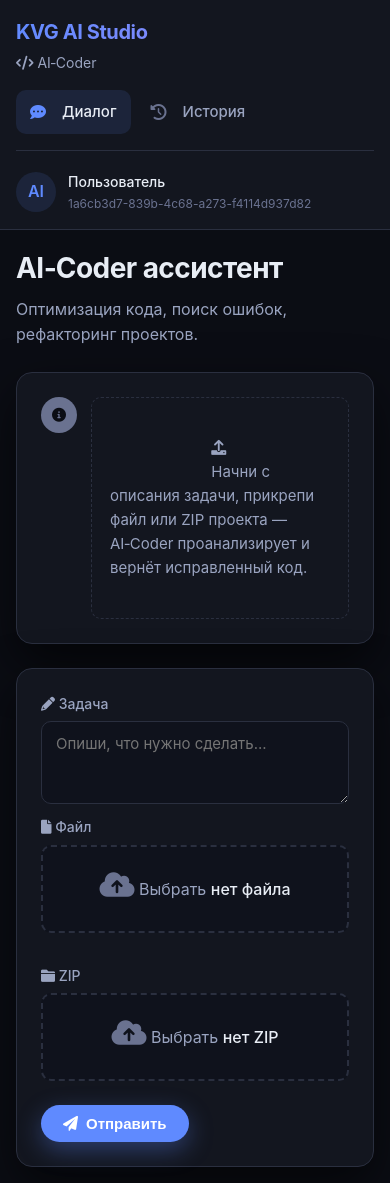
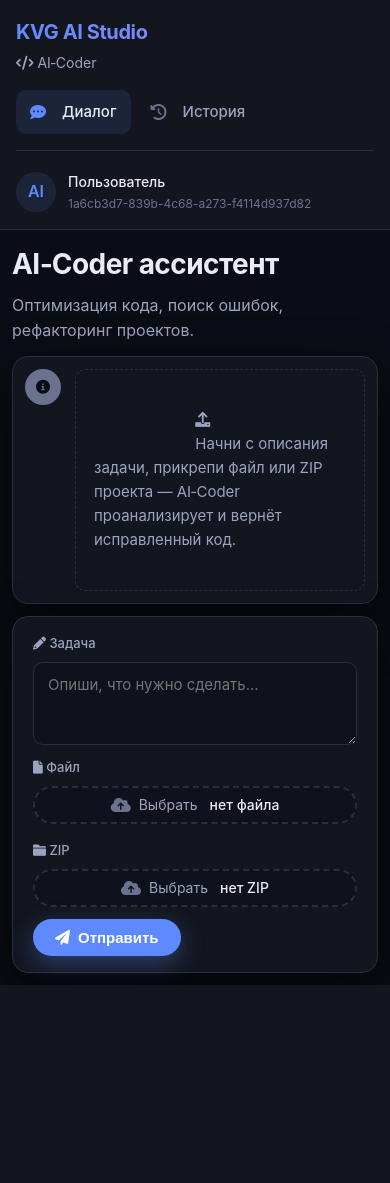
Before and after one commit to mrvan1000000-boop/kvgai-ai-coder, a FastAPI app: page /admin/ai-coder?user_id=1a6cb3d7-839b-4c68-a273-f4114d937d82 in a window 390 px wide. After the commit the page ends 985 px from the top, so only its background shows below. Run offline with FastAPI, Linux system fonts and the light colour scheme.

Commit message:
Update CSS for chat interface and responsiveness
Refactor CSS for chat layout and components.

```diff
--- a/static/ai_coder.css
+++ b/static/ai_coder.css
@@ -138,19 +138,28 @@ body {
     color: var(--text-muted);
 }
 
-/* ===== Main ===== */
+/* ===== Main — фиксируем чат внизу ===== */
 .main {
     flex: 1;
-    padding: 32px 40px;
-    max-width: 1200px;
-    margin: 0 auto;
-    width: 100%;
+    padding: 0;
+    max-width: 100%;
+    height: 100vh;
+    overflow: hidden;
+    display: flex;
+    flex-direction: column;
 }
 
 .chat-container {
     display: flex;
     flex-direction: column;
-    gap: 24px;
+    height: 100%;
+    padding: 20px 24px 24px 24px;
+    box-sizing: border-box;
+}
+
+.chat-header {
+    flex-shrink: 0;
+    padding-bottom: 12px;
 }
 
 .chat-header h1 {
@@ -165,20 +174,31 @@ body {
     font-size: 16px;
 }
 
-/* ===== Chat Window ===== */
 .chat-window {
+    flex: 1;
+    overflow-y: auto;
+    max-height: none;
+    margin-bottom: 12px;
     background: var(--bg-elevated);
     border-radius: var(--radius);
     box-shadow: var(--shadow);
-    padding: 24px;
-    max-height: 60vh;
-    overflow-y: auto;
+    padding: 20px;
+    border: 1px solid var(--border-color);
     display: flex;
     flex-direction: column;
     gap: 20px;
-    border: 1px solid var(--border-color);
 }
 
+.chat-form {
+    flex-shrink: 0;
+    background: var(--bg-elevated);
+    border-radius: var(--radius);
+    padding: 16px 20px;
+    border: 1px solid var(--border-color);
+    box-shadow: var(--shadow);
+}
+
+/* ===== Сообщения ===== */
 .message {
     display: flex;
     gap: 14px;
@@ -282,26 +302,20 @@ body {
     color: var(--success);
 }
 
-/* ===== Form ===== */
-.chat-form {
-    background: var(--bg-elevated);
-    border-radius: var(--radius);
-    padding: 24px;
-    border: 1px solid var(--border-color);
-    box-shadow: var(--shadow);
-}
-
+/* ===== Форма ===== */
 .field {
     display: flex;
-    flex-direction: column;
-    gap: 6px;
-    margin-bottom: 16px;
+    flex-direction: row;
+    align-items: center;
+    gap: 8px;
+    margin-bottom: 0;
 }
 
 .field-label {
-    font-size: 14px;
+    font-size: 13px;
     font-weight: 500;
     color: var(--text-secondary);
+    white-space: nowrap;
 }
 
 textarea {
@@ -324,15 +338,44 @@ textarea:focus {
     box-shadow: 0 0 0 3px var(--accent-soft);
 }
 
+.field-row {
+    display: flex;
+    gap: 16px;
+    flex-wrap: wrap;
+    align-items: center;
+    margin-bottom: 12px;
+}
+
+/* Компактные зоны для файлов */
 .file-drop-zone {
+    display: flex;
+    align-items: center;
+    gap: 8px;
+    padding: 6px 14px;
     border: 2px dashed var(--border-color);
-    border-radius: var(--radius-sm);
-    padding: 24px;
-    text-align: center;
+    border-radius: 999px;
+    background: var(--bg-input);
+    cursor: pointer;
+    transition: var(--transition);
+    font-size: 14px;
     color: var(--text-secondary);
-    transition: var(--transition);
-    cursor: pointer;
-    background: var(--bg-input);
+    min-height: 38px;
+    width: fit-content;
+}
+
+.file-drop-zone i {
+    font-size: 16px;
+    color: var(--text-muted);
+}
+
+.file-drop-zone .file-name {
+    color: var(--text-primary);
+    font-weight: 500;
+    margin-left: 4px;
+    max-width: 120px;
+    overflow: hidden;
+    text-overflow: ellipsis;
+    white-space: nowrap;
 }
 
 .file-drop-zone.dragover {
@@ -340,27 +383,11 @@ textarea:focus {
     background: var(--accent-soft);
 }
 
-.file-drop-zone i {
-    font-size: 28px;
-    margin-bottom: 8px;
-    color: var(--text-muted);
-}
-
-.file-drop-zone .file-name {
-    color: var(--text-primary);
-    font-weight: 500;
-}
-
 .file-drop-zone input[type="file"] {
     display: none;
 }
 
-.field-row {
-    display: grid;
-    grid-template-columns: 1fr 1fr;
-    gap: 16px;
-}
-
+/* ===== Кнопки ===== */
 .form-actions {
     display: flex;
     gap: 12px;
@@ -427,7 +454,7 @@ textarea:focus {
 }
 @keyframes spin { to { transform: rotate(360deg); } }
 
-/* ===== History ===== */
+/* ===== История ===== */
 .card {
     background: var(--bg-elevated);
     border-radius: var(--radius);
@@ -440,6 +467,11 @@ textarea:focus {
     font-size: 20px;
     font-weight: 600;
     margin-bottom: 16px;
+}
+
+.card-body {
+    font-size: 14px;
+    color: var(--text-secondary);
 }
 
 .history-item {
@@ -470,7 +502,7 @@ textarea:focus {
     color: var(--text-secondary);
 }
 
-/* ===== Responsive ===== */
+/* ===== Адаптив ===== */
 @media (max-width: 768px) {
     .app-shell {
         flex-direction: column;
@@ -492,19 +524,33 @@ textarea:focus {
     }
 
     .main {
-        padding: 16px;
+        height: 100dvh;
+    }
+
+    .chat-container {
+        padding: 12px;
     }
 
     .field-row {
-        grid-template-columns: 1fr;
+        flex-direction: column;
+        align-items: stretch;
+    }
+
+    .field {
+        flex-wrap: wrap;
+    }
+
+    .file-drop-zone {
+        width: 100%;
+        justify-content: center;
     }
 
     .chat-window {
-        max-height: 50vh;
+        padding: 12px;
     }
 }
 
-/* ===== Scrollbar ===== */
+/* ===== Скроллбар ===== */
 ::-webkit-scrollbar {
     width: 6px;
 }
```
